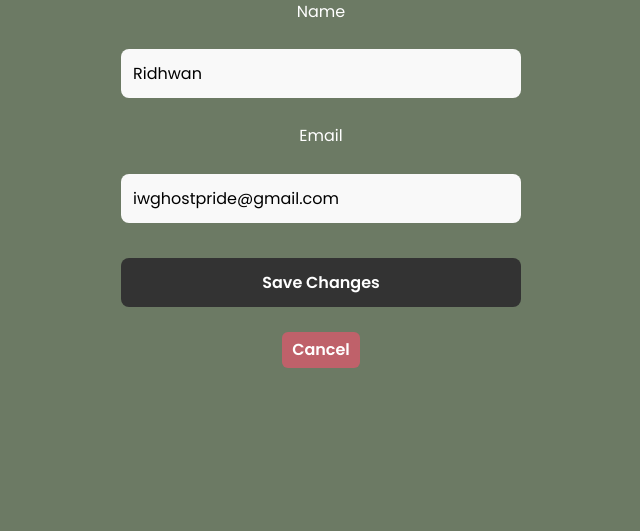
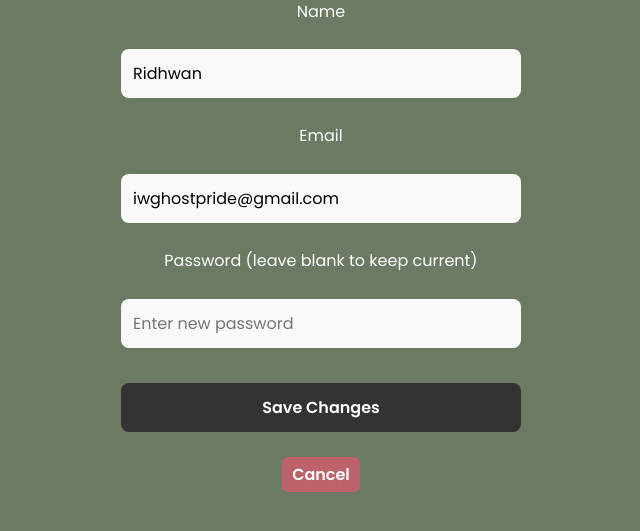
Before and after one commit to RidhwanHazian/GrabStudent, a Flask app: page /admin/users/edit/1/1 in a window 1280 px wide. Shown: the part 246-777 px from the top of the page, without its empty margins (319-959 px from the left). Run offline with Flask 3, Linux system fonts and the light colour scheme; a user stored in the database is signed in; data comes from the database, SQL or seed files in the repository.

Commit message:
Changes edit_user on admin to be able to change driver and customer password

```diff
--- a/app.py
+++ b/app.py
@@ -600,14 +600,39 @@ def edit_user(user_id, user_type):
         cursor.execute("SELECT * FROM users WHERE id=%s", (user_id,))
     record = cursor.fetchone()
 
+    if not record:
+        cursor.close()
+        flash("❌ Record not found!")
+        return redirect(url_for('admin_users'))
+
     if request.method == 'POST':
         name = request.form['name']
         email = request.form['email']
+        password = request.form.get('password')  # optional
 
-        if user_type == 'driver':
-            cursor.execute("UPDATE drivers SET name=%s, email=%s WHERE driver_id=%s", (name, email, user_id))
-        else:
-            cursor.execute("UPDATE users SET name=%s, email=%s WHERE id=%s", (name, email, user_id))
+        # Update query
+        if password:  # only update password if provided
+            if user_type == 'driver':
+                cursor.execute(
+                    "UPDATE drivers SET name=%s, email=%s, password=%s WHERE driver_id=%s",
+                    (name, email, password, user_id)
+                )
+            else:
+                cursor.execute(
+                    "UPDATE users SET name=%s, email=%s, password=%s WHERE id=%s",
+                    (name, email, password, user_id)
+                )
+        else:  # update without password
+            if user_type == 'driver':
+                cursor.execute(
+                    "UPDATE drivers SET name=%s, email=%s WHERE driver_id=%s",
+                    (name, email, user_id)
+                )
+            else:
+                cursor.execute(
+                    "UPDATE users SET name=%s, email=%s WHERE id=%s",
+                    (name, email, user_id)
+                )
 
         db.commit()
         cursor.close()
@@ -616,6 +641,7 @@ def edit_user(user_id, user_type):
 
     cursor.close()
     return render_template('edit_user.html', record=record, user_type=user_type)
+
 
 
 # Admin: Delete user/driver
--- a/templates/edit_user.html
+++ b/templates/edit_user.html
@@ -13,10 +13,10 @@
       <div class="logo">GRAB STUDENT - Admin</div>
       <nav>
           <ul class="nav-links">
-              <li><a href="{{ url_for('admin_dashboard') }}" >Dashboard</a></li>
+              <li><a href="{{ url_for('admin_dashboard') }}">Dashboard</a></li>
               <li><a href="{{ url_for('admin_bookings') }}">Manage Bookings</a></li>
               <li><a href="{{ url_for('admin_users') }}" class="active">Manage Users/Drivers</a></li>
-              <li><a href="{{ url_for('admin_feedbacks') }}">Feedback</a></li> <!-- ✅ New Feedback link -->
+              <li><a href="{{ url_for('admin_feedbacks') }}">Feedback</a></li>
               <li><a href="{{ url_for('edit_profile') }}">Edit Profile</a></li>
               <li>
                   <form method="POST" action="{{ url_for('logout') }}" style="display:inline;">
@@ -41,6 +41,9 @@
                   <label for="email">Email</label>
                   <input type="email" id="email" name="email" value="{{ record.email }}" required>
 
+                  <label for="password">Password (leave blank to keep current)</label>
+                  <input type="password" id="password" name="password" placeholder="Enter new password">
+
                   <button type="submit" class="btn">Save Changes</button>
                   <a href="{{ url_for('admin_users') }}" class="btn" style="background-color: #bf616a;">Cancel</a>
               </div>
```
Also changed, not shown: templates/admin_users.html (+8 -7 lines).
